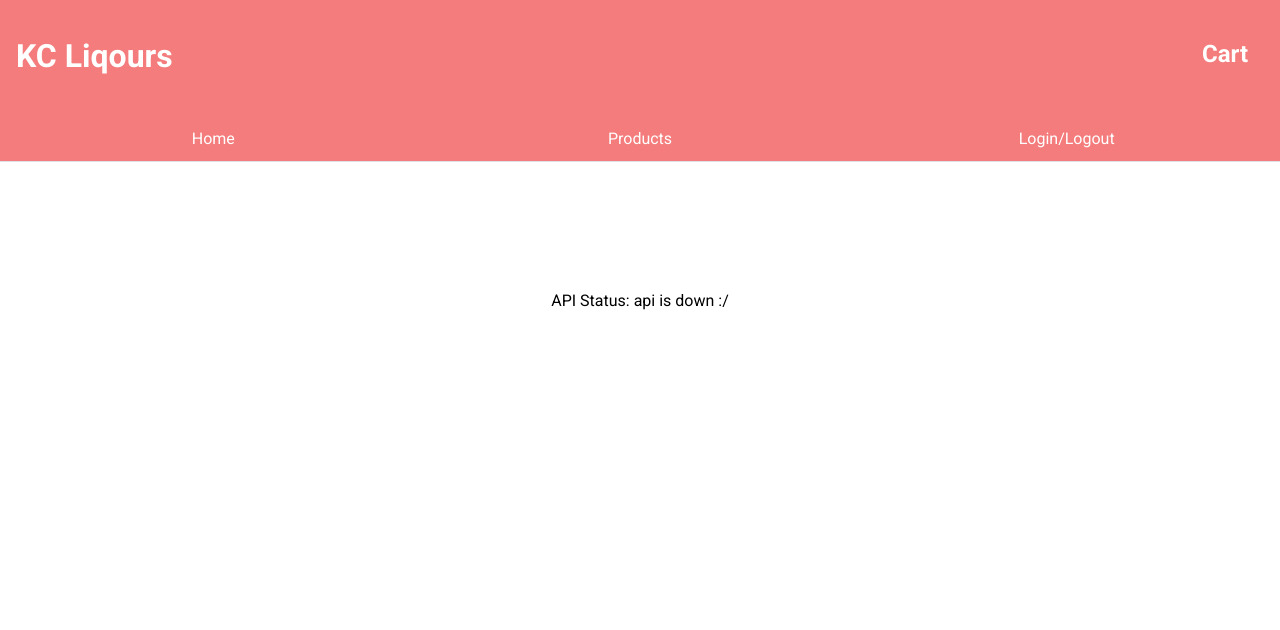
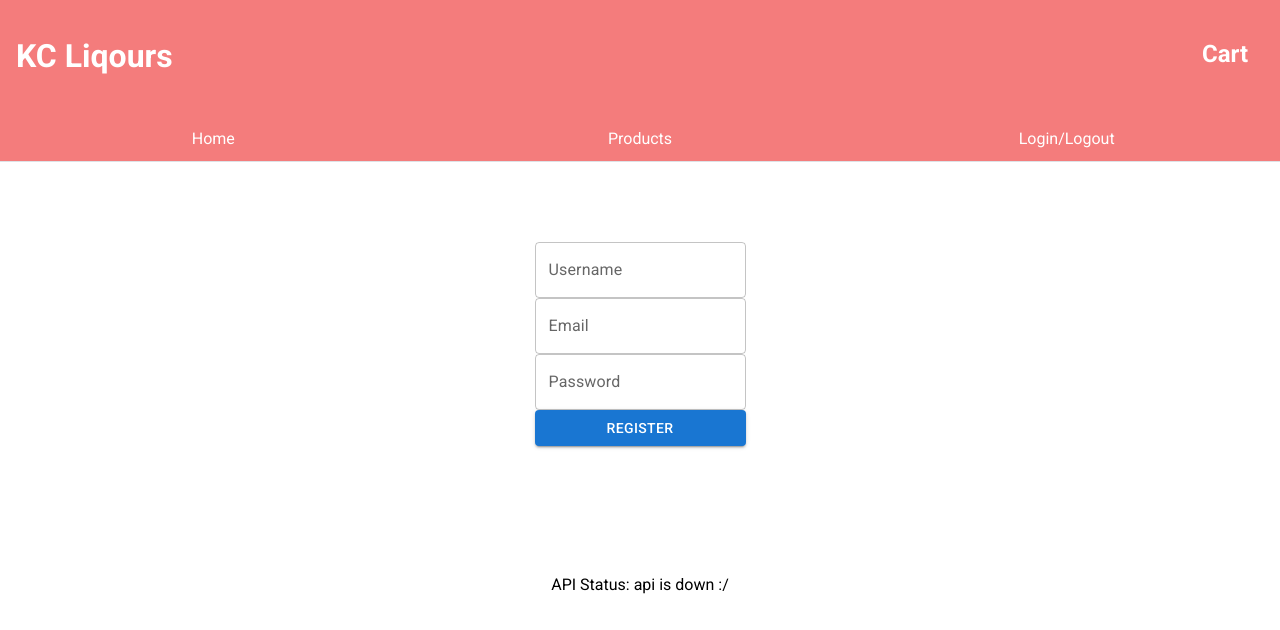
Before and after one commit to proj-kck/proj-kck, a React (Create React App) app: page /register in a window 1280 px wide. Shown: the top 630 px of the page. Built offline with nearby package versions, Linux system fonts and the light colour scheme; no server answers.

Commit message:
started register debugging

```diff
--- a/src/components/App.js
+++ b/src/components/App.js
@@ -78,7 +78,20 @@ const App = () => {
 						/>
 						<Route path='/home' element={<Home />} />
 						<Route path='/products' element={<Products />} />
-						<Route path='/register' element={<Register />}></Route>
+						<Route
+							path='/register'
+							element={
+								<Register
+									setUsername={setUsername}
+									setPassword={setPassword}
+									username={username}
+									password={password}
+									users={users}
+									loggedInUser={loggedInUser}
+									setLoggedInUser={setLoggedInUser}
+								/>
+							}
+						></Route>
 						<Route
 							path='/products/id/:id'
 							element={<SingleProductView />}
--- a/src/components/Register.js
+++ b/src/components/Register.js
@@ -1,7 +1,77 @@
-import React from 'react';
+import React, { useEffect } from 'react';
+import { TextField, Button } from '@mui/material';
+import { useNavigate } from 'react-router-dom';
+import { register } from '../axios-services';
 
-const Register = () => {
-	return <div></div>;
+const Register = (props) => {
+	const navigate = useNavigate();
+	const [username, setUsername] = [props.username, props.setUsername];
+	const [password, setPassword] = [props.password, props.setPassword];
+	const [email, setEmail] = React.useState('');
+	const loggedInUser = props.loggedInUser;
+
+	useEffect(() => {
+		if (loggedInUser.username) {
+			alert(`Logged in already as ${loggedInUser.username}`);
+			navigate(-1);
+		}
+	});
+
+	const handleUsernameChange = (e) => {
+		setUsername(e.target.value);
+	};
+	const handlePasswordChange = (e) => {
+		setPassword(e.target.value);
+	};
+	const handleEmailChange = (e) => {
+		setEmail(e.target.value);
+	};
+	const submitHandler = async (e) => {
+		e.preventDefault();
+		try {
+			let resp = await register(username, password, email, false);
+			console.log(resp);
+		} catch (error) {
+			console.log(error);
+		}
+	};
+
+	return (
+		<div className='login-container'>
+			<form onSubmit={submitHandler}>
+				<TextField
+					id='outlined-required'
+					label='Username'
+					variant='outlined'
+					value={username}
+					onChange={handleUsernameChange}
+				/>
+				<TextField
+					id='outlined-required'
+					label='Email'
+					variant='outlined'
+					value={email}
+					onChange={handleEmailChange}
+				/>
+				<TextField
+					id='outlined-required'
+					label='Password'
+					variant='outlined'
+					className='password-field'
+					type='password'
+					value={password}
+					onChange={handlePasswordChange}
+				/>
+				<Button
+					variant='contained'
+					onClick={submitHandler}
+					type='submit'
+				>
+					Register
+				</Button>{' '}
+			</form>
+		</div>
+	);
 };
 
 export default Register;
--- a/src/style/index.css
+++ b/src/style/index.css
@@ -28,6 +28,10 @@ navbar {
 	justify-content: space-around;
 	align-items: center;
 	text-align: center;
+}
+li {
+	border: 1px solid rgba(255, 255, 255, 0);
+	border-radius: 10px;
 }
 .navbar {
 	background-color: #f47c7c;
```
